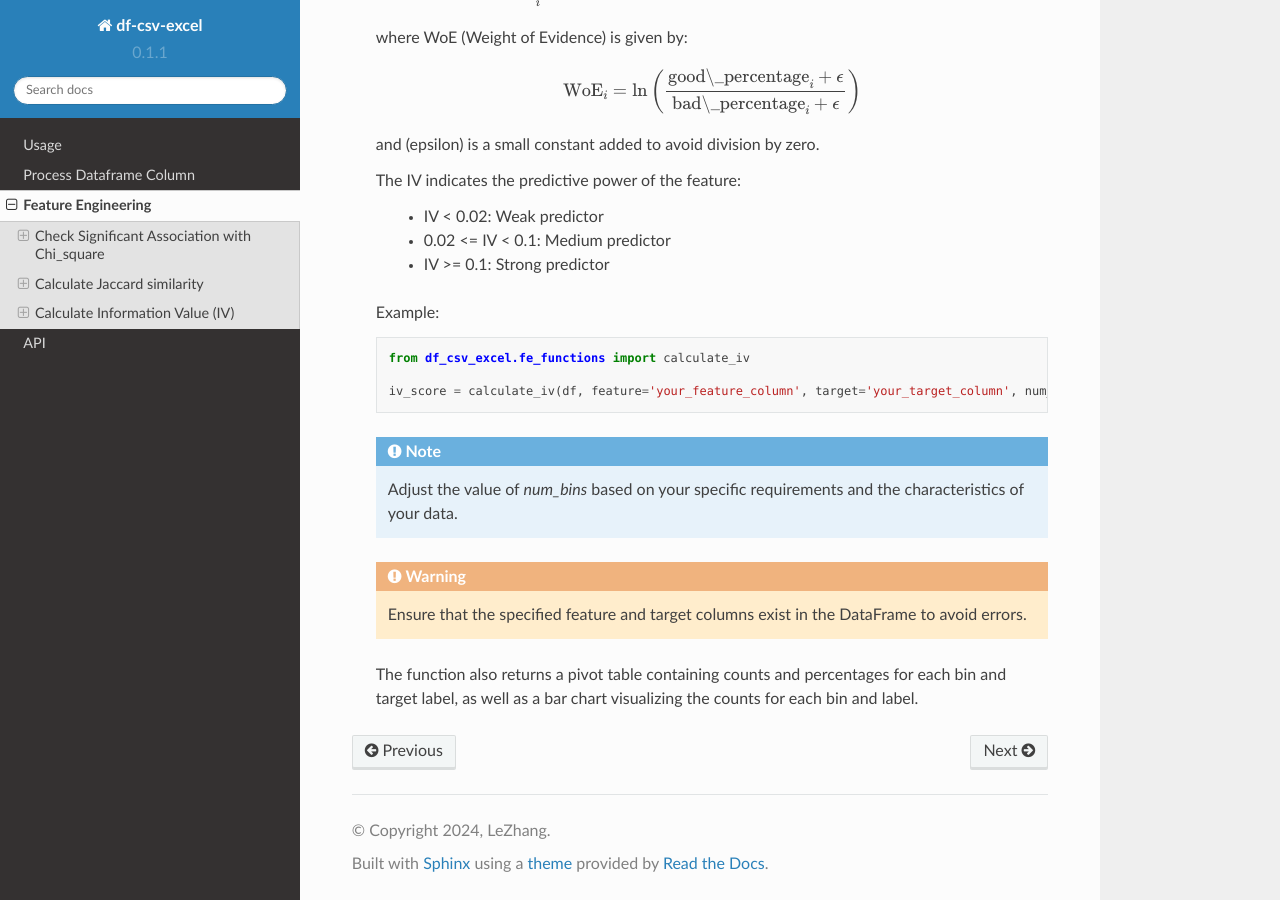
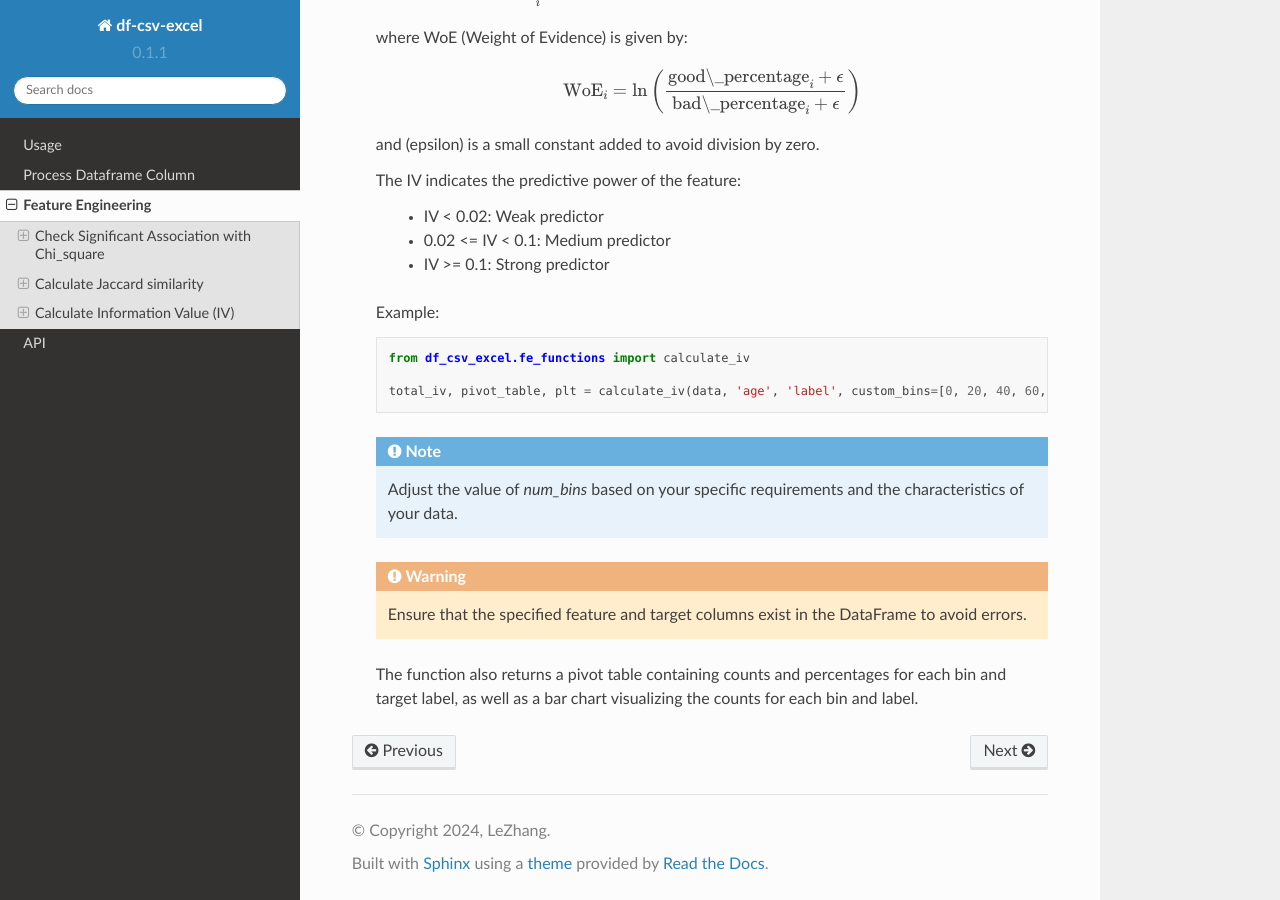
Before and after one commit to cheerzhang/read_doc_1, a Sphinx documentation site: the page built from docs/source/feature_engineer.rst, in a window 1280 px wide and 900 px high, scrolled down 2030 px. Built offline with Sphinx 7.4.7 and the Read the Docs theme 2.0.0, drawn with Linux system fonts in a browser that asks for light colours.

Commit message:
Update feature_engineer.rst

```diff
--- a/docs/source/feature_engineer.rst
+++ b/docs/source/feature_engineer.rst
@@ -130,7 +130,7 @@ Calculate Information Value (IV)
 
       from df_csv_excel.fe_functions import calculate_iv
 
-      iv_score = calculate_iv(df, feature='your_feature_column', target='your_target_column', num_bins=10)
+      total_iv, pivot_table, plt = calculate_iv(data, 'age', 'label', custom_bins=[0, 20, 40, 60, 80, 100])
 
    .. note::
 
```
